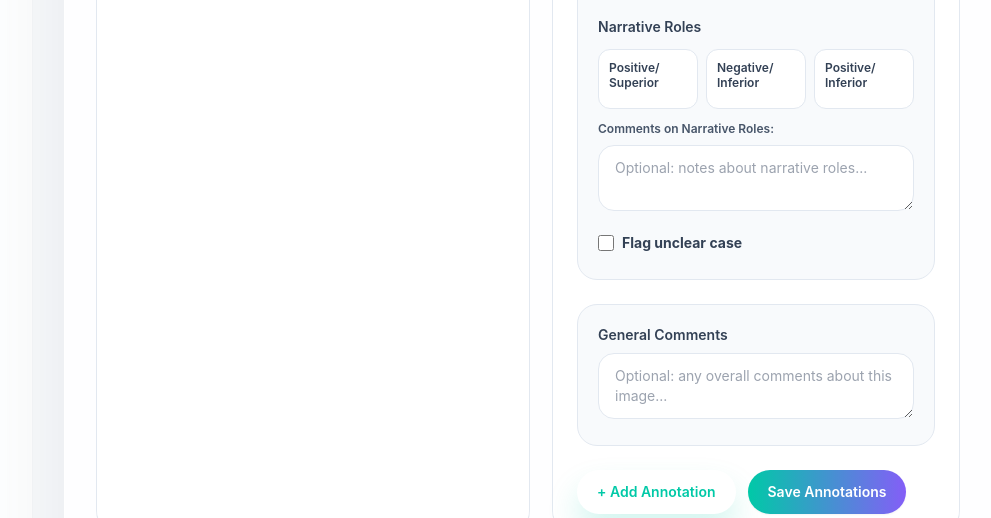
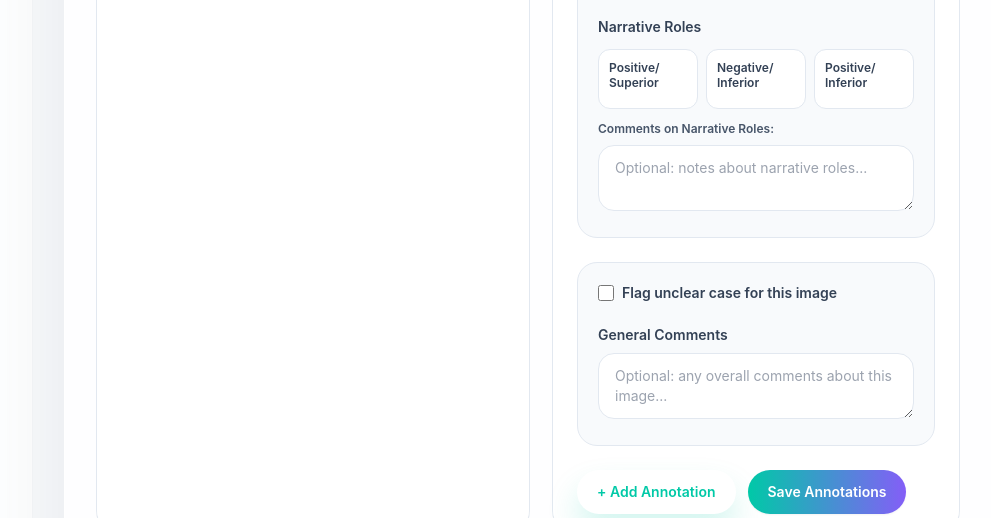
Before and after one commit to gabriellabollici/annotation_tool, a FastAPI app: template app/templates/annotations/label.html in a window 1280 px wide. Shown: the part 985-1503 px from the top of the page, without its empty margins (256-1247 px from the left). Run offline with FastAPI, Linux system fonts and the light colour scheme; the template is opened without the code that fills it, so the values that code supplies are empty; some libraries are stand-ins or nearby versions.

Commit message:
Move flag unclear case to image level

```diff
--- a/app/routers/annotations.py
+++ b/app/routers/annotations.py
@@ -186,6 +186,7 @@ async def save_annotation(
                     continue
 
         general_comments = form.get("general_comments", "").strip()
+        unclear_case = form.get("flag_unclear") in ("on", "1", "true", "True")
         annotation_count = max(annotation_indices) + 1 if annotation_indices else 1
 
         # Create new annotations from form data
@@ -215,9 +216,6 @@ async def save_annotation(
             # Get narrative roles for this annotation
             narrative_roles_key = f"narrative_roles_{i}"
             narrative_roles = form.getlist(narrative_roles_key)
-
-            # Flag unclear case if selected
-            unclear_case = form.get(f"unclear_case_{i}") in ("on", "1", "true", "True")
 
             # Create annotation
             annotation = Annotation(
--- a/app/templates/annotations/label.html
+++ b/app/templates/annotations/label.html
@@ -156,12 +156,6 @@
                                         <textarea name="nr_comments_{{ ann_index }}" placeholder="Optional: notes about narrative roles..." class="w-full rounded-2xl border border-slate-200 bg-white px-4 py-3 text-sm text-slate-900 focus:border-[#00C9A7] focus:ring-4 focus:ring-[#00C9A7]/15">{% if ann.narrative_roles_comments %}{{ ann.narrative_roles_comments }}{% endif %}</textarea>
                                     </div>
                                 </fieldset>
-                                <div class="flex items-center gap-3">
-                                    <label class="inline-flex items-center gap-2 text-sm text-slate-700">
-                                        <input type="checkbox" name="unclear_case_{{ ann_index }}" class="h-4 w-4 rounded border-slate-300 text-[#00C9A7]" {% if ann.unclear_case %}checked{% endif %}>
-                                        Flag unclear case
-                                    </label>
-                                </div>
                             </div>
                         </div>
                         {% endfor %}
@@ -245,20 +239,23 @@
                                         <textarea name="nr_comments_0" placeholder="Optional: notes about narrative roles..." class="w-full rounded-2xl border border-slate-200 bg-white px-4 py-3 text-sm text-slate-900 focus:border-[#00C9A7] focus:ring-4 focus:ring-[#00C9A7]/15"></textarea>
                                     </div>
                                 </fieldset>
-                                <div class="flex items-center gap-3">
-                                    <label class="inline-flex items-center gap-2 text-sm text-slate-700">
-                                        <input type="checkbox" name="unclear_case_0" class="h-4 w-4 rounded border-slate-300 text-[#00C9A7]">
-                                        Flag unclear case
-                                    </label>
-                                </div>
                             </div>
                         </div>
                     {% endif %}
                 </div>
 
-                <div class="rounded-[1.25rem] border border-slate-200 bg-slate-50 p-5">
-                    <label class="block text-sm font-semibold text-slate-700 mb-2">General Comments</label>
-                    <textarea name="general_comments" placeholder="Optional: any overall comments about this image..." class="w-full rounded-2xl border border-slate-200 bg-white px-4 py-3 text-sm text-slate-900 focus:border-[#00C9A7] focus:ring-4 focus:ring-[#00C9A7]/15">{% if user_annotations %}{{ user_annotations[0].comments }}{% endif %}</textarea>
+                <div class="rounded-[1.25rem] border border-slate-200 bg-slate-50 p-5 space-y-4">
+                    <div class="flex items-center gap-3">
+                        <label class="inline-flex items-center gap-2 text-sm font-semibold text-slate-700">
+                            <input type="checkbox" name="flag_unclear" class="h-4 w-4 rounded border-slate-300 text-[#00C9A7]"
+                                   {% if user_annotations and user_annotations|selectattr('unclear_case')|list|length > 0 %}checked{% endif %}>
+                            Flag unclear case for this image
+                        </label>
+                    </div>
+                    <div>
+                        <label class="block text-sm font-semibold text-slate-700 mb-2">General Comments</label>
+                        <textarea name="general_comments" placeholder="Optional: any overall comments about this image..." class="w-full rounded-2xl border border-slate-200 bg-white px-4 py-3 text-sm text-slate-900 focus:border-[#00C9A7] focus:ring-4 focus:ring-[#00C9A7]/15">{% if user_annotations %}{{ user_annotations[0].comments }}{% endif %}</textarea>
+                    </div>
                 </div>
 
                 <div class="flex flex-wrap gap-3">
@@ -321,7 +318,6 @@ function renumberAnnotations(event) {
             if (name) {
                 if (name.startsWith('narrative_roles_')) checkbox.setAttribute('name', `narrative_roles_${index}`);
                 else if (name.startsWith('social_identity_')) checkbox.setAttribute('name', `social_identity_${index}`);
-                else if (name.startsWith('unclear_case_')) checkbox.setAttribute('name', `unclear_case_${index}`);
             }
         });
 
@@ -412,12 +408,6 @@ function addAnnotation() {
                     <textarea name="nr_comments_temp" placeholder="Optional: notes about narrative roles..." class="w-full rounded-2xl border border-slate-200 bg-white px-4 py-3 text-sm text-slate-900 focus:border-[#00C9A7] focus:ring-4 focus:ring-[#00C9A7]/15"></textarea>
                 </div>
             </fieldset>
-            <div class="flex items-center gap-3">
-                <label class="inline-flex items-center gap-2 text-sm text-slate-700">
-                    <input type="checkbox" name="unclear_case_temp" class="h-4 w-4 rounded border-slate-300 text-[#00C9A7]">
-                    Flag unclear case
-                </label>
-            </div>
         </div>
     `;
     container.appendChild(newAnnotation);
```
